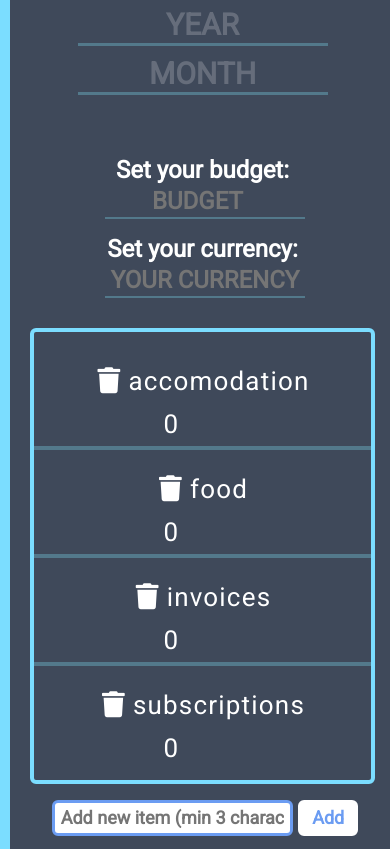
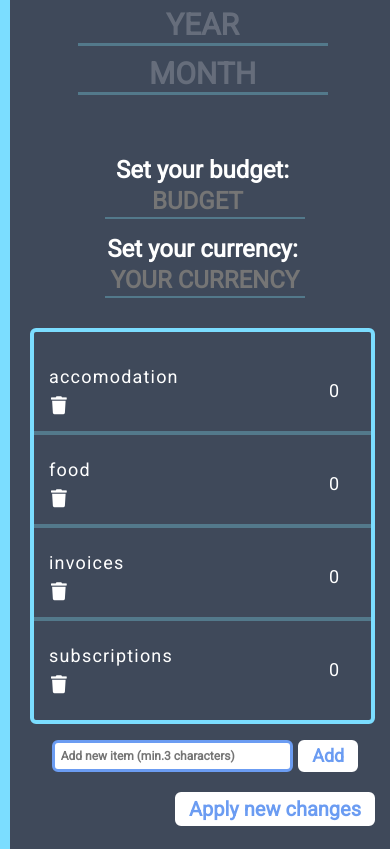
Before and after one commit to Cipriangr/finance-planning, a website: page index.html in a window 390 px wide. Shown: the part 251-1100 px from the top of the page. Drawn offline with nearby package versions, Linux system fonts and the light colour scheme.

Commit message:
added remove item feature + delete value from localStorage + responsive edits for items

```diff
--- a/index.html
+++ b/index.html
@@ -56,7 +56,7 @@
       </ol>
     </div>
     <div class="new-category">
-      <input `="text" placeholder="Add new item (min 3 characters)" class="new-item" value="">
+      <input `="text" placeholder="Add new item (min.3 characters)" class="new-item" value="">
       <button onClick="window.location.reload()";>Add</button>
     </div>
 
--- a/style/style.scss
+++ b/style/style.scss
@@ -219,15 +219,13 @@ h1,h2,h3,h4,h5,h6{
         // list-style-position: inside;
         padding: 5px 15px;
         margin-bottom: 8px;
-        font: 400 26px/32px 'Roboto';
+        font: 400 18px/24px 'Roboto';
         letter-spacing: 1.2px;
-        text-align: center;
         display: flex;
-        flex-direction: column;
+        justify-content: space-between;
         @include breakpoint(medium) {
+          font: 400 26px/32px 'Roboto';
           flex-direction: row;
-          justify-content: space-between;
-          text-align: initial;
           padding: 10px 30px;
           margin-bottom: 15px;
         }
@@ -240,37 +238,51 @@ h1,h2,h3,h4,h5,h6{
         }
         .info{
           display: flex;
-          align-items: center;
-          width: 100%;
+          flex-direction: column;
+          align-items: flex-end;
+          justify-content: center;
           @include breakpoint(medium) {
+            width: 100%;
+            flex-direction: row;
+            align-items: center;
             justify-content: flex-end;
-            width:fit-content
+            width:fit-content;
           }
           .value{
             font-weight: 600;
             // width: 100%;
             // max-width: 100px;
-            width: 45%;
             background-color: transparent;
             border: none;
             color: white;
-            font: 400 26px/32px 'Roboto';
             text-align: end;
-            margin: 0 8px;
             outline: none;
+            width: 100%;
+            font: 400 18px/24px 'Roboto';
             @include breakpoint(medium) {
-
+              width: 45%;
+              margin: 0 8px;
+              font: 400 26px/32px 'Roboto';
             }
           }
         }
         .type{
           margin: 10px 0;
+          display: flex;
+          flex-direction: column;
           @include breakpoint(medium) {
+            display: block;
             margin: 26px 0;
           }
           i{
-            margin-right: 5px;
             padding: 2px;
+            order: 2;
+            margin-top: 5px;
+            @include breakpoint(medium) {
+              margin-top: initial;
+              order: 1;
+              margin-right: 5px;
+            }
             &:hover{
               color: $primary-color;
               cursor: pointer;
@@ -291,10 +303,11 @@ h1,h2,h3,h4,h5,h6{
       margin: 0 5px;
       outline: none;
       color: $primary-color;
-      font: 600 18px/22px 'Roboto';
       padding: 4px 6px;
       caret-color: $primary-color;
+      font: 600 12px/16px 'Roboto';
       @include breakpoint(medium) {
+        font: 600 18px/22px 'Roboto';
         width: 300px;
       }
     }
@@ -339,7 +352,10 @@ h1,h2,h3,h4,h5,h6{
   .total-costs{
     margin: 20px 0;
     h3{
-      font: 400 30px/36px 'Roboto';
+      font: 400 24px/28px 'Roboto';
+      @include breakpoint(medium) {
+        font: 400 30px/36px 'Roboto';
+      }
       span{
         color: $lighter-color;
         font-weight: 600;
```
Also changed, not shown: style/style.css, 1 other file.
